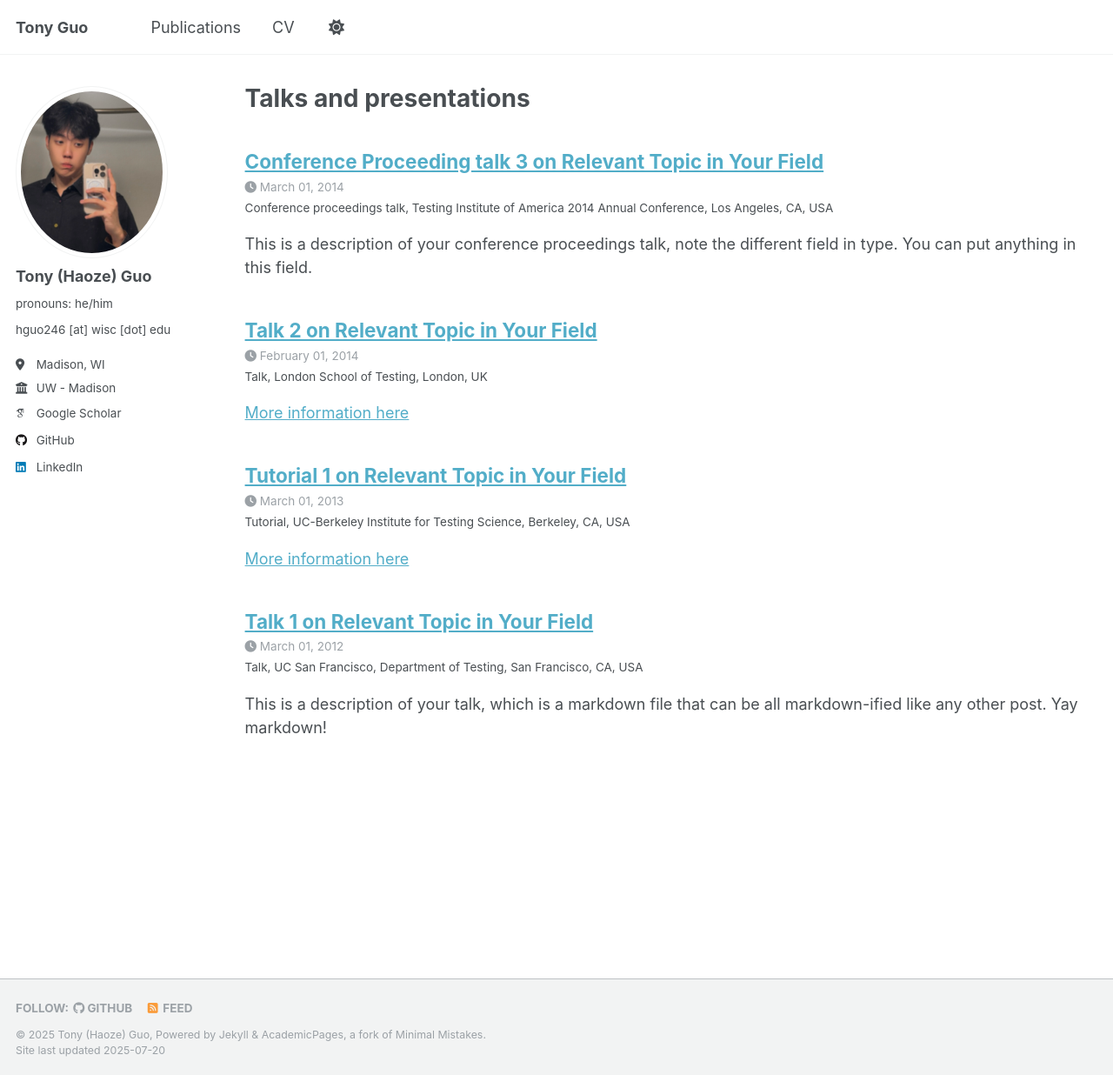
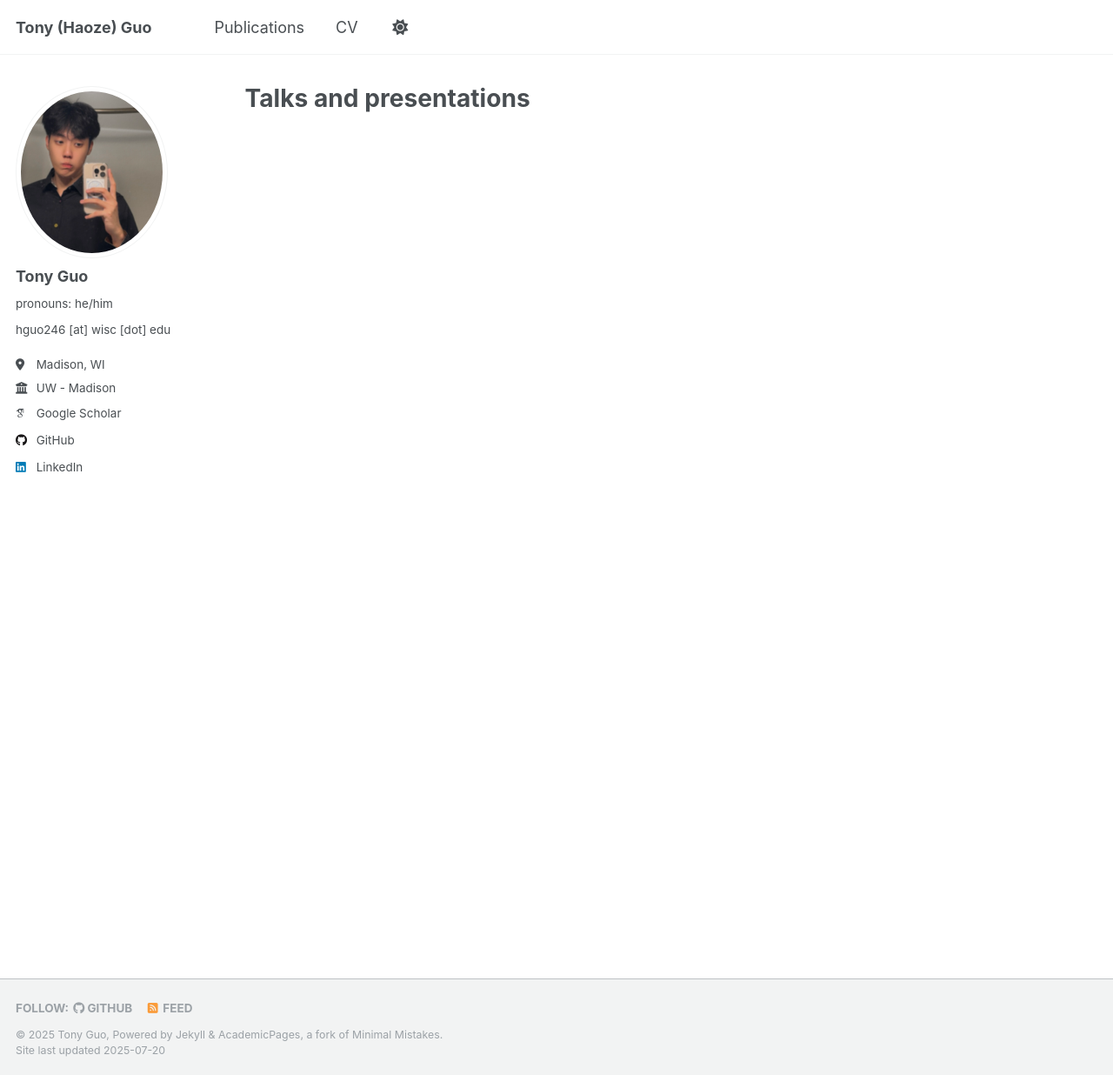
Before and after one commit to TonyGuo30/TonyGuo.github.io, a Jekyll site: the page built from _pages/talks.html, in a window 1280 px wide and 1236 px high. Shown: the whole window at 87% size. Built offline with Jekyll 4.4.1, drawn with Linux system fonts in a browser that asks for light colours; some web fonts are replaced; a script that is not in the unit is left out; some of the changed lines change nothing that is shown.

Commit message:
Update _config.yml

```diff
--- a/_config.yml
+++ b/_config.yml
@@ -9,13 +9,13 @@
 # Basic Site Settings
 locale                   : "en-US"
 site_theme               : "default"
-title                    : "Tony Guo"
+title                    : "Tony (Haoze) Guo"
 title_separator          : "-"
-name                     : &name "Tony (Haoze) Guo"
+name                     : &name "Tony Guo"
 description              : &description "personal description"
-url                      : https://github.com/TonyGuo30 #https://tonyguo30.github.io/TonyGuo.github.io/ # the base hostname & protocol for your site e.g. "https://[your GitHub username].github.io" or if you already have some other page hosted on Github then use "https://[your GitHub username].github.io/[Your Repo Name]"
+url                      : https://tonyguo30.github.io/TonyGuo.github.io/ # the base hostname & protocol for your site e.g. "https://[your GitHub username].github.io" or if you already have some other page hosted on Github then use "https://[your GitHub username].github.io/[Your Repo Name]"
 baseurl                  : "" # the subpath of your site, e.g. "/blog"
-# repository               : "TonyGuo30/TonyGuo.github.io"
+repository               : "tonyguo30/TonyGuo.github.io"
 
 # Site Author - The following control what appear as part of the author content on the side bar.
 #               If a field is blank the icon and link will not appear, otherwise it will be shown.
@@ -23,8 +23,8 @@
 author:
   # Biographic information
   avatar           : "profile.png"
-  name             : "Tony (Haoze) Guo" # Name of the author
-  pronouns         : "pronouns: he/him "
+  name             : "Tony Guo"
+  pronouns         : "pronouns: he/him"
   bio              : "hguo246 [at] wisc [dot] edu"
   location         : "Madison, WI"
   employer         : "UW - Madison"
@@ -35,7 +35,9 @@
   arxiv            : # URL - Update with the correct link to your profile
   googlescholar    : "https://scholar.google.com/citations?user=PS_CX0AAAAAJ"
   impactstory      : # URL
+  orcid            : # URL
   semantic         : # URL
+  pubmed           : # URL
   researchgate     : # URL
   scopus           : # URL
 
@@ -58,7 +60,7 @@
   keybase          : # Username
   instagram        : # Username
   lastfm           : # Username
-  linkedin         : tony-guo-76622a281
+  linkedin         : "haoze-guo-76622a281"
   mastodon         : # URL
   medium           : # URL
   pinterest        : # Username
@@ -76,10 +78,6 @@
 
 # Publication Category - The following the list of publication categories and their headings
 publication_category:
-  # books:
-  #   title: 'Books'
-  # manuscripts:
-  #   title: 'Journal Articles'
   conferences:
     title: 'Conference Papers'
 
@@ -213,49 +211,49 @@
 
 # These settings control the types of collections used by the template
 collections:
-  teaching:
-    output: true
-    permalink: /:collection/:path/
+  # teaching:
+  #   output: true
+  #   permalink: /:collection/:path/
   publications:
     output: true
     permalink: /:collection/:path/
-  portfolio:
-    output: true
-    permalink: /:collection/:path/
-  talks:
-    output: true
-    permalink: /:collection/:path/
+  # portfolio:
+  #   output: true
+  #   permalink: /:collection/:path/
+  # talks:
+  #   output: true
+  #   permalink: /:collection/:path/
 
 
 # These settings control how pages and collections are included in the site
 defaults:
-  # # _posts
-  # - scope:
-  #     path: ""
-  #     type: posts
-  #   values:
-  #     layout: single
-  #     author_profile: true
-  #     read_time: true
-  #     comments: true
-  #     share: true
-  #     related: true
-  # # _pages
-  # - scope:
-  #     path: ""
-  #     type: pages
-  #   values:
-  #     layout: single
-  #     author_profile: true
-  # # _teaching
-  # - scope:
-  #     path: ""
-  #     type: teaching
-  #   values:
-  #     layout: single
-  #     author_profile: true
-  #     share: true
-  #     comments: true
+  # _posts
+  - scope:
+      path: ""
+      type: posts
+    values:
+      layout: single
+      author_profile: true
+      read_time: true
+      comments: true
+      share: true
+      related: true
+  # _pages
+  - scope:
+      path: ""
+      type: pages
+    values:
+      layout: single
+      author_profile: true
+  # _teaching
+  - scope:
+      path: ""
+      type: teaching
+    values:
+      layout: single
+      author_profile: true
+      share: true
+      comments: true
   # _publications
   - scope:
       path: ""
@@ -265,23 +263,23 @@
       author_profile: true
       share: true
       comments: true
-  # # _portfolio
-  # - scope:
-  #     path: ""
-  #     type: portfolio
-  #   values:
-  #     layout: single
-  #     author_profile: true
-  #     share: true
-  #     comment: true
-  # # _talks
-  # - scope:
-  #     path: ""
-  #     type: talks
-  #   values:
-  #     layout: talk
-  #     author_profile: true
-  #     share: true
+  # _portfolio
+  - scope:
+      path: ""
+      type: portfolio
+    values:
+      layout: single
+      author_profile: true
+      share: true
+      comment: true
+  # _talks
+  - scope:
+      path: ""
+      type: talks
+    values:
+      layout: talk
+      author_profile: true
+      share: true
 
 
 # Sass/SCSS
```
